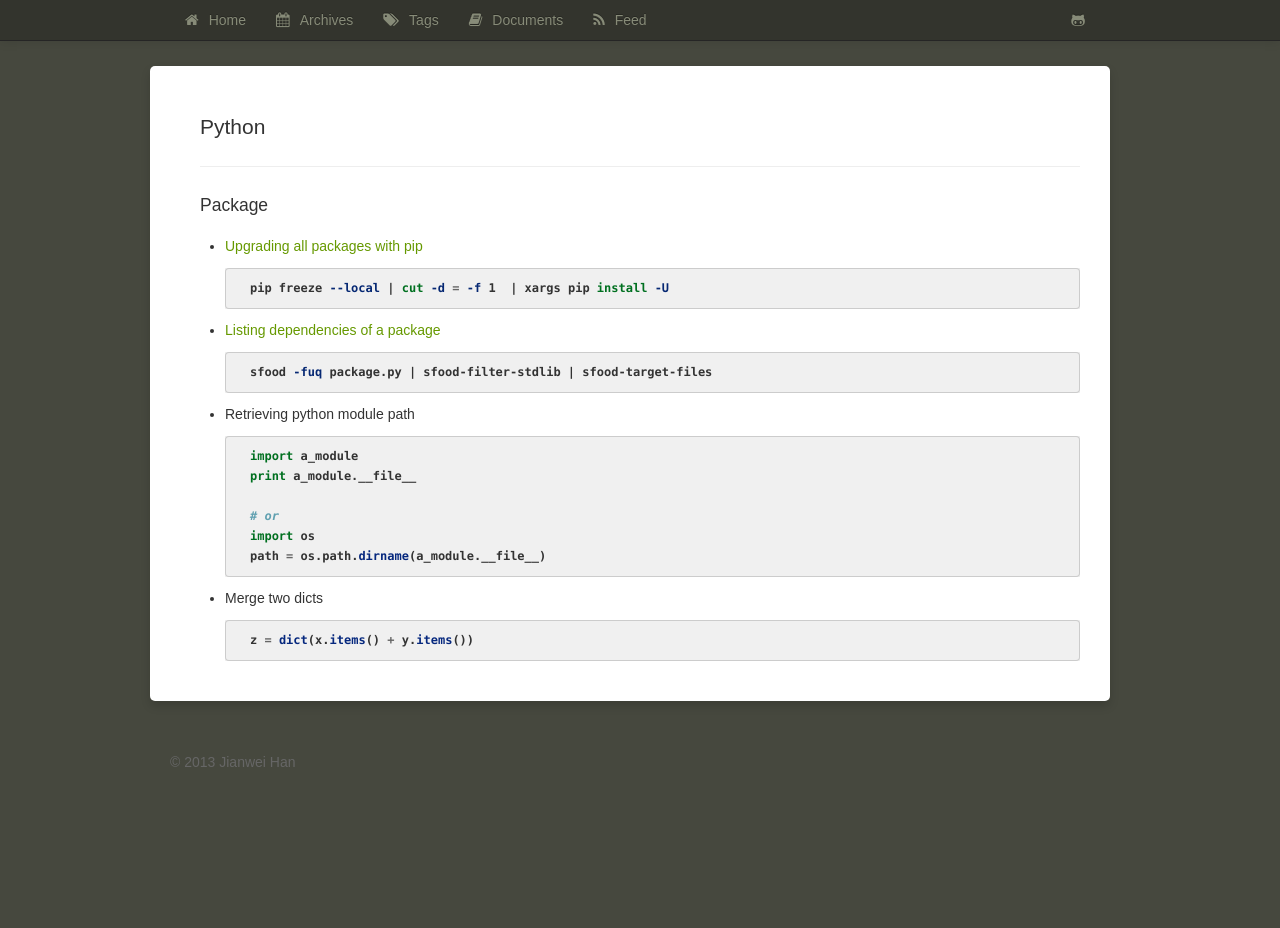
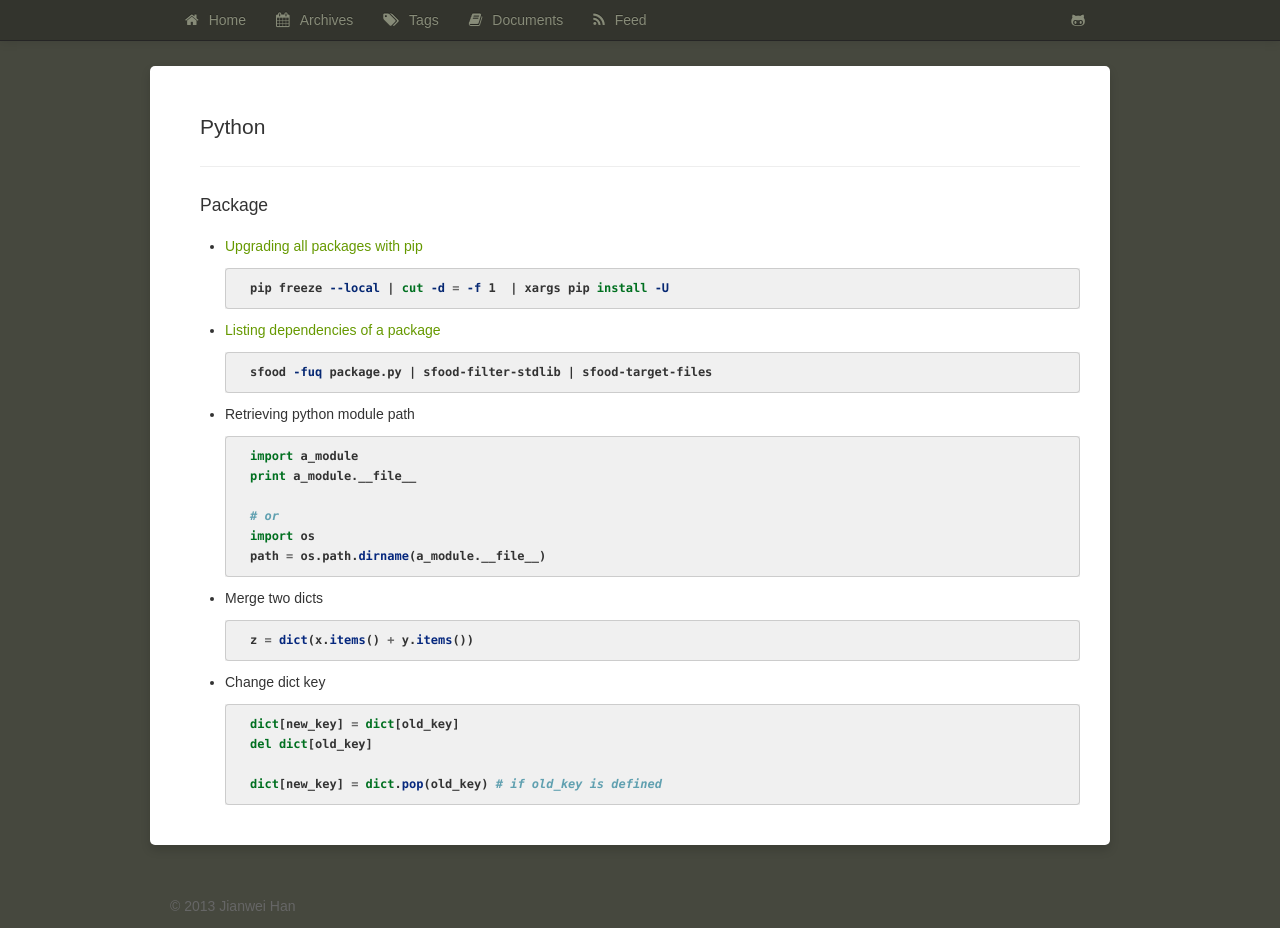
Before and after one commit to hanjianwei/hanjianwei.github.io, a Jekyll site: the page built from docs/python/index.md, in a window 1280 px wide. Built offline with Jekyll 4.4.1, drawn with Linux system fonts in a browser that asks for light colours; Markdown is read by kramdown in place of the engine named in the settings; before the commit the page ends 900 px from its top, so only the background shows below that.

````diff
--- a/docs/python/index.md
+++ b/docs/python/index.md
@@ -32,3 +32,12 @@
     ``` python
     z = dict(x.items() + y.items())
     ```
+
+- Change dict key
+
+    ``` python
+    dict[new_key] = dict[old_key]
+    del dict[old_key]
+
+    dict[new_key] = dict.pop(old_key) # if old_key is defined
+    ```
````
Also changed, not shown: Gemfile (+4 -4 lines), _posts/2013-04-06-abi-compatibility-between-c-plus-plus-11-and-c-plus-plus-98.md (+1 -1 lines), _posts/2013-04-06-docpad-static-site-generator-using-coffeescript.md (+1 -1 lines), _posts/2013-04-06-markdown-to-ansi.md (+2 -2 lines), _posts/2013-07-22-python-object-model.md (added, +19 -0 lines), Gemfile.lock.
